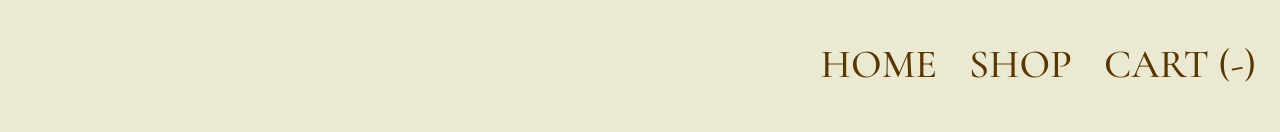
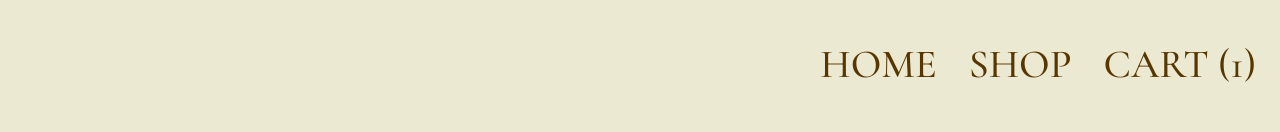
Before and after one commit to ParadiseLost69/shopping-cart-final, a React (Create React App) app: page / in a window 1280 px wide. Shown: the top 132 px of the page. Built offline with nearby package versions, Linux system fonts and the light colour scheme.

Commit message:
implement header stock count

```diff
--- a/src/App.js
+++ b/src/App.js
@@ -1,15 +1,18 @@
-import React from "react";
+import React, { useState } from "react";
 import "./App.css";
 import { BrowserRouter, Routes, Route } from "react-router-dom";
+import shopInventory from "./data/shopInventory";
 import Header from "./components/Header";
 import Shop from "./pages/Shop";
 import Home from "./pages/Home";
 import Cart from "./pages/Cart";
 
 function App() {
+  const [shopStock, setShopStock] = useState(shopInventory);
+
   return (
     <BrowserRouter>
-      <Header />
+      <Header shopStock={shopStock} />
       <Routes>
         <Route path="/" element={<Home />} />
         <Route path="/shop" element={<Shop />} />
--- a/src/components/Header.jsx
+++ b/src/components/Header.jsx
@@ -1,7 +1,11 @@
 import React from "react";
 import "./Header.css";
 
-function Header() {
+function Header({ shopStock }) {
+  const totalItems = shopStock.reduce((prevItem, curItem) => {
+    return prevItem + curItem.quantity;
+  }, 0);
+
   return (
     <nav>
       <ul className="navbar">
@@ -12,7 +16,7 @@ function Header() {
           <a href="/shop">SHOP</a>
         </li>
         <li>
-          <a href="/cart">CART (-)</a>
+          <a href="/cart">CART ({totalItems ? totalItems : "-"})</a>
         </li>
       </ul>
     </nav>
--- a/src/data/shopInventory.js
+++ b/src/data/shopInventory.js
@@ -1,42 +1,39 @@
 const shopInventory = [
   {
     id: 0,
-    name: "Wooden Dresser",
-    price: 1,
-    description: "",
+    name: "Modern Dresser",
+    price: 300,
+    description:
+      "A stylish modern dresser that will lighten up the room and provide the perfect mixture of old-school elegance and new-school modernity.",
     quantity: 0,
-    imageSource: "",
+    imageSource: "../images/modern-dresser.jpg",
   },
   {
     id: 1,
-    name: "",
-    price: 1,
-    description: "",
+    name: "Light Brown Dresser",
+    price: 200,
+    description: "A sleek, compact dresser that is loved for its versatility.",
     quantity: 0,
-    imageSource: "",
+    imageSource: "../images/light-brown-dresser.jpg",
   },
   {
     id: 2,
-    name: "",
-    price: 1,
-    description: "",
+    name: "Wodden Table",
+    price: 150,
+    description:
+      "A white and mahogany table that fits any retro-modernist design space.",
     quantity: 0,
-    imageSource: "",
+    imageSource: "../images/brown-table.jpg",
   },
   {
     id: 3,
-    name: "",
-    price: 1,
-    description: "",
-    quantity: 0,
-    imageSource: "",
-  },
-  {
-    id: 4,
-    name: "",
-    price: 1,
-    description: "",
-    quantity: 0,
+    name: "Cabinet",
+    price: 250,
+    description:
+      "While we would personally use this to store vintage liquors and wines, it is up to you what you keep in this darkened wood cabinet.",
+    quantity: 1,
     imageSource: "",
   },
 ];
+
+export default shopInventory;
```
